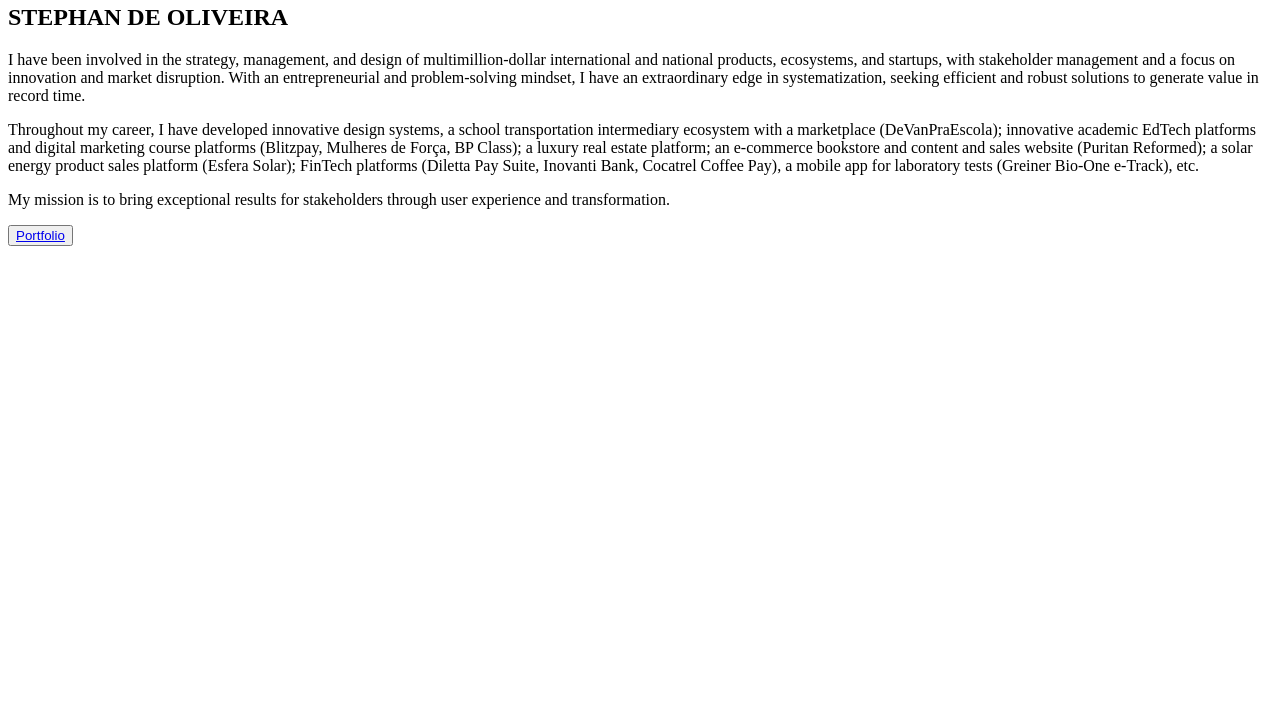
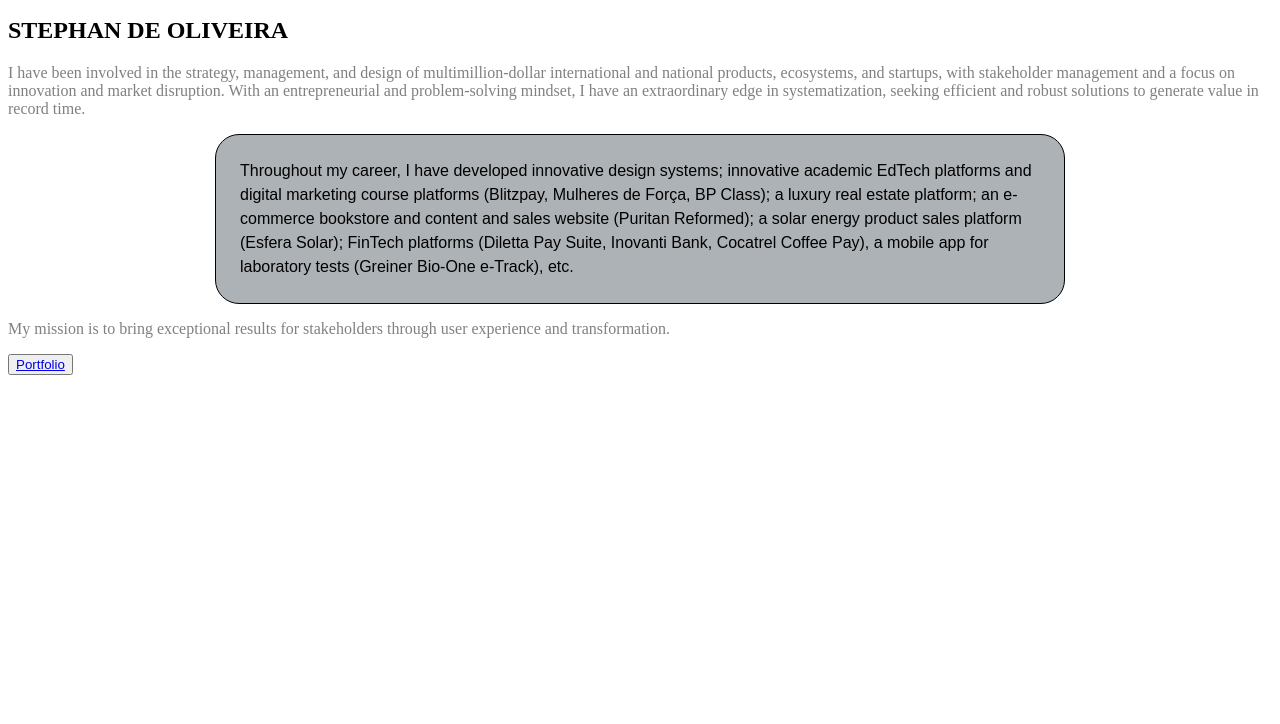
Before and after one commit to stephanoliveira/codex, a plain HTML site: page index.html in a window 1280 px wide. Shown: the part 76-800 px from the top of the page. Drawn offline with Linux system fonts and the light colour scheme.

Commit message:
css commit

```diff
--- a/index.html
+++ b/index.html
@@ -4,9 +4,12 @@
     <meta charset="UTF-8">
     <meta http-equiv="X-UA-Compatible" content="IE=edge">
     <meta name="viewport" content="width=device-width, initial-scale=1.0">
+    <link href="style.css" rel="stylesheet"
     <title>Document</title>
 </head>
+
 <body>
+    <section>
         <div>
             <h1>
                 Sr. Product Designer
@@ -18,8 +21,12 @@
         <div>
             <p>I have been involved in the strategy, management, and design of multimillion-dollar international and national products, ecosystems, and startups, with stakeholder management and a focus on innovation and market disruption. With an entrepreneurial and problem-solving mindset, I have an extraordinary edge in systematization, seeking efficient and robust solutions to generate value in record time.
             </p>
-        <p>Throughout my career, I have developed innovative design systems, a school transportation intermediary ecosystem with a marketplace (DeVanPraEscola); innovative academic EdTech platforms and digital marketing course platforms (Blitzpay, Mulheres de Força, BP Class); a luxury real estate platform; an e-commerce bookstore and content and sales website (Puritan Reformed); a solar energy product sales platform (Esfera Solar); FinTech platforms (Diletta Pay Suite, Inovanti Bank, Cocatrel Coffee Pay), a mobile app for laboratory tests (Greiner Bio-One e-Track), etc.
+
+            <div class="container">
+                <p class="highcontrast">Throughout my career, I have developed innovative design systems; innovative academic EdTech platforms and digital marketing course platforms (Blitzpay, Mulheres de Força, BP Class); a luxury real estate platform; an e-commerce bookstore and content and sales website (Puritan Reformed); a solar energy product sales platform (Esfera Solar); FinTech platforms (Diletta Pay Suite, Inovanti Bank, Cocatrel Coffee Pay), a mobile app for laboratory tests (Greiner Bio-One e-Track), etc.
                 </p>
+            </div>
+
             <p>My mission is to bring exceptional results for stakeholders through user experience and transformation.
             </p>
         </div>
@@ -28,5 +35,7 @@
                 <a href="https://www.behance.net/stephan-de-oliveira/"_blank> Portfolio </a>
             </button>
         </div>
+    </section>
 </body>
+
 </html>
--- a/style.css
+++ b/style.css
@@ -0,0 +1,21 @@
+p {
+    color: gray;
+}
+
+.highcontrast {
+    color: black;
+    font-size: 1rem;
+    font-weight: 500;
+    font-family: Arial, Helvetica, sans-serif;
+    line-height: 24px;
+}
+
+.container{
+    background-color: rgb(173, 178, 182);
+    padding: 8px 24px;
+    margin: auto;
+    max-width: 800px;
+    border-radius: 24px;
+    border: 1px solid rgb(0, 0, 0)
+
+}
```
Lines whose indentation alone changed are shown as unchanged.
